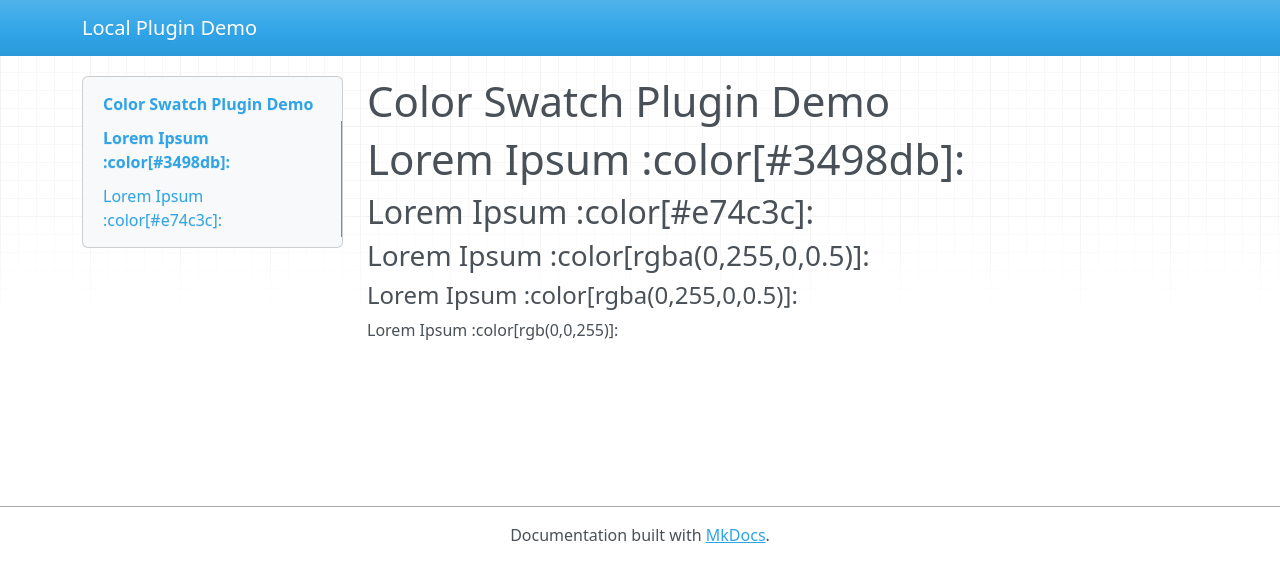
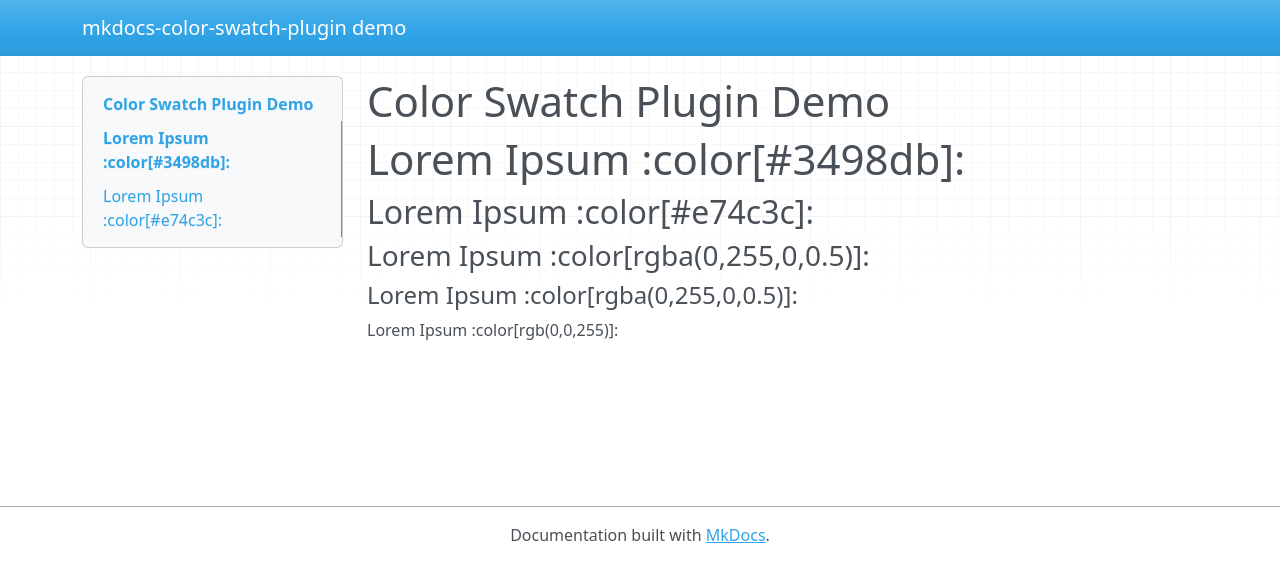
Before and after one commit to fabieu/mkdocs-color-swatch-plugin, an MkDocs documentation site: the page built from docs/index.md, in a window 1280 px wide. Shown: the top 582 px of the page. Built offline with MkDocs 1.6.1, drawn with Linux system fonts in a browser that asks for light colours; nearby versions of some CDN libraries.

```diff
--- a/mkdocs.yml
+++ b/mkdocs.yml
@@ -1,4 +1,4 @@
-site_name: Local Plugin Demo
+site_name: mkdocs-color-swatch-plugin demo
 
 plugins:
   - color-swatch
```
Also changed, not shown: 2 other files.
